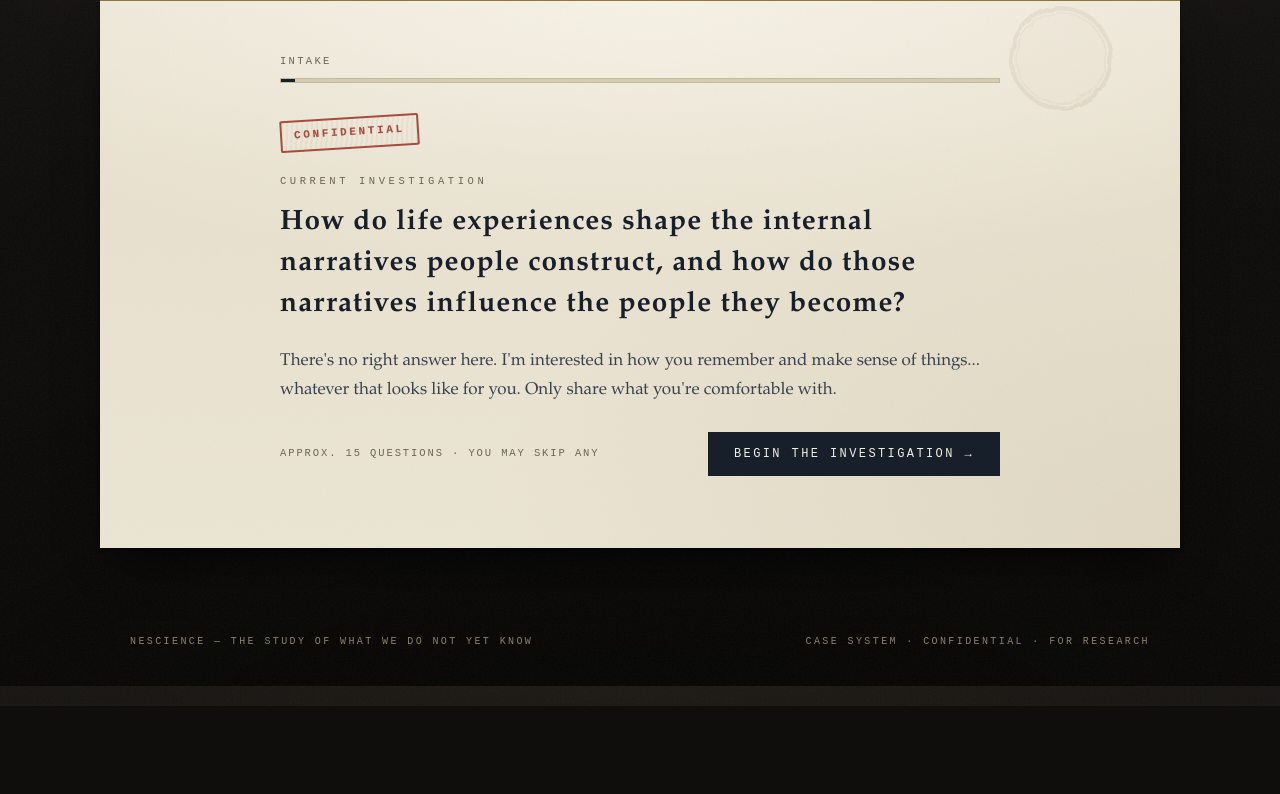
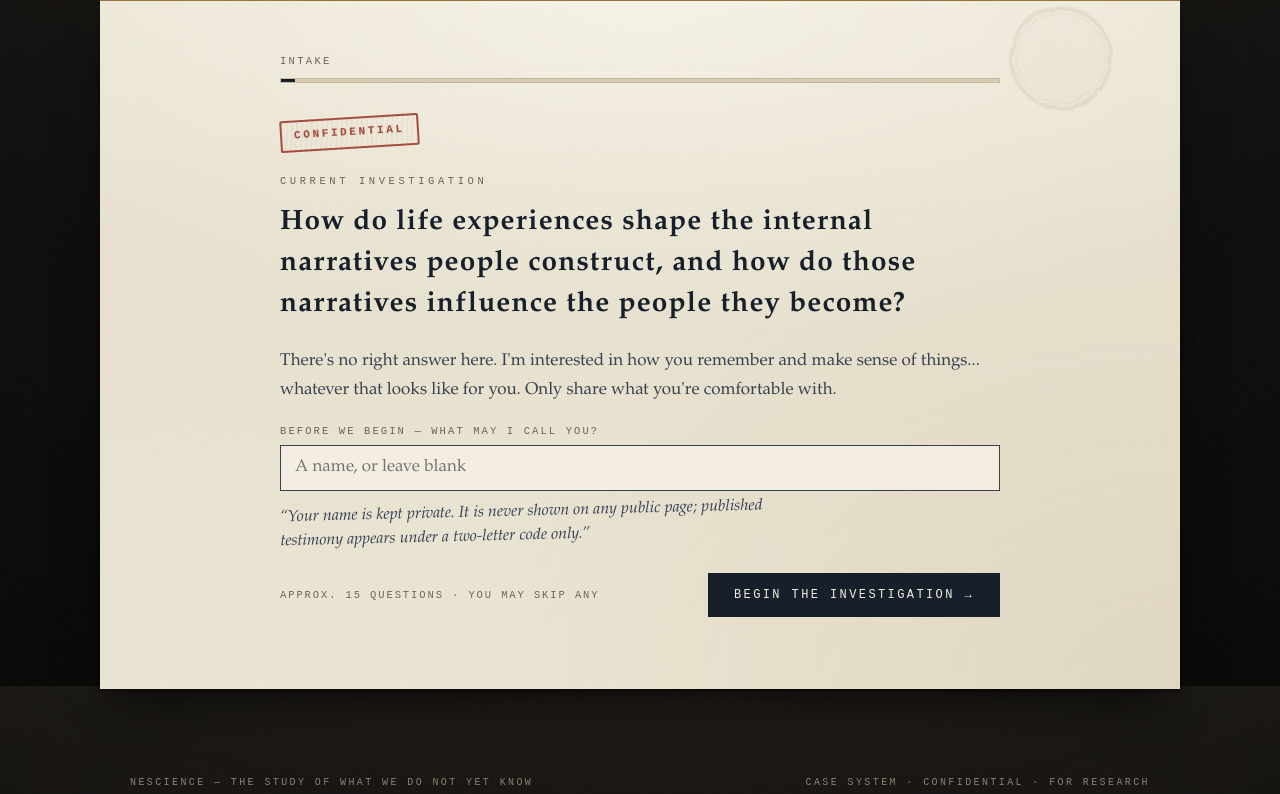
Before and after one commit to SahilSinghDiwan/nescience, a Flask app: page /interview in a window 1280 px wide. Shown: the part 114-908 px from the top of the page. Before the commit the page ends 820 px from the top, so only its background shows below. Run offline with Flask 3, Linux system fonts and the light colour scheme.

Commit message:
NESC-05: interview name field + publication consent, wired to identity
- Collect the participant's name up front; it is stamped into the private
  Case File via identity.apply_identity, never into public Participant
  Information. api_interview now assigns a code and records the publish choice.
- Interview stepper: private name input on the intro step; the seal step
  becomes a publication-consent choice (publish under a code / keep private);
  completion shows the CODE (not a name) and the publication outcome.
- Harden matcher to skip the Case File block so a private name can never
  enter matching or surface as evidence.
- protocol.py gains name/publication copy; Publication excluded from the
  question modules.
- Add test_privacy_routes.py (route-level consent/privacy guarantees).

Full suite: 29 passed.

Co-Authored-By: Claude Opus 4.8 <noreply@anthropic.com>

```diff
--- a/app.py
+++ b/app.py
@@ -36,7 +36,7 @@ def _module_order():
     sections that are not question modules."""
     return [
         name for name in INTERVIEW_PROTOCOL
-        if name not in ("Introduction", "Participant Information")
+        if name not in ("Introduction", "Participant Information", "Publication")
     ]
 
 
@@ -108,6 +108,7 @@ def interview():
         "interview.html",
         intro=INTERVIEW_PROTOCOL["Introduction"],
         participant_fields=INTERVIEW_PROTOCOL["Participant Information"],
+        publication=INTERVIEW_PROTOCOL["Publication"],
         modules=_numbered_protocol(),
     )
 
@@ -119,18 +120,31 @@ def api_interview():
         return jsonify({"error": "Invalid submission."}), 400
 
     record = _sanitise_interview(payload)
+
+    # Identity & consent (NESC-01/05): the real name is collected up front but
+    # kept private — it is stamped into the Case File block, never into the
+    # public Participant Information. A code is assigned from the records that
+    # already exist, and the participant's publication choice is recorded.
+    name = str(payload.get("name", ""))[:MAX_ANSWER_LEN].strip()
+    published = bool(payload.get("published", False))
+    existing = database.load_interviews()
+    code = identity.apply_identity(record, name, published, existing)
+
     database.save_interview(record)
 
-    interviews = database.load_interviews()
-    index = len(interviews) - 1
+    index = len(existing)  # position of the record just appended
     matches = match_interview(record)
 
     return jsonify(
         {
+            "code": code,
+            "published": published,
             "case_number": _case_number(index),
             "case_index": index,
             "matches": matches,
-            "archive_url": url_for("archive_case", index=index),
+            # Public link only exists once NESC-11 lands and only if published;
+            # None keeps the completion screen honest until then.
+            "public_url": None,
         }
     )
 
--- a/matcher.py
+++ b/matcher.py
@@ -54,14 +54,18 @@ def _signals_for(concept_name):
     return list(signals.items())
 
 
+# Blocks that are not testimony and must never enter matching: demographics
+# (so a country named 'Turkey' can't be mistaken for content) and the private
+# Case File block (real name, code, timestamp — never scan or surface these).
+_NON_TESTIMONY = ("Participant Information", "Case File")
+
+
 def _collect_answers(interview):
-    """Flatten every free-text answer in an interview into one blob.
-
-    Participant Information (age, country, ...) is skipped so a country
-    named 'Turkey' can't get mistaken for testimony content."""
+    """Flatten every free-text answer in an interview into one blob,
+    skipping the non-testimony blocks in `_NON_TESTIMONY`."""
     parts = []
     for module, responses in interview.items():
-        if module == "Participant Information":
+        if module in _NON_TESTIMONY:
             continue
         if isinstance(responses, dict):
             parts.extend(str(v) for v in responses.values())
--- a/protocol.py
+++ b/protocol.py
@@ -20,7 +20,31 @@ INTERVIEW_PROTOCOL = {
 
         "message":
 
-        "There's no right answer here. I'm interested in how you remember and make sense of things... whatever that looks like for you. Only share what you're comfortable with."
+        "There's no right answer here. I'm interested in how you remember and make sense of things... whatever that looks like for you. Only share what you're comfortable with.",
+
+        "name_prompt":
+
+        "Before we begin — what may I call you?",
+
+        "name_note":
+
+        "Your name is kept private. It is never shown on any public page; published testimony appears under a two-letter code only."
+
+    },
+
+    "Publication": {
+
+        "question":
+
+        "Would you like your responses displayed in the public archive?",
+
+        "note":
+
+        "Either way, your real name is never shown. If you publish, your responses appear under an anonymised two-letter code. If you decline, they are kept for the investigation only.",
+
+        "yes": "Yes — publish under a code",
+
+        "no": "No — keep private to the investigation"
 
     },
 
--- a/static/js/interview.js
+++ b/static/js/interview.js
@@ -61,6 +61,11 @@
   function collect() {
     var payload = { "Participant Information": {} };
 
+    // Name is private (NESC-01/05): sent top-level, never inside
+    // Participant Information, so it can't reach a public template.
+    var nameEl = stage.querySelector("[data-name]");
+    if (nameEl) payload.name = nameEl.value.trim();
+
     stage.querySelectorAll("[data-field]").forEach(function (input) {
       payload["Participant Information"][input.getAttribute("data-field")] = input.value.trim();
     });
@@ -121,31 +126,52 @@
     });
   }
 
-  function submit() {
-    var btn = document.getElementById("submit-btn");
+  var submitButtons = ["submit-publish", "submit-private"].map(function (id) {
+    return document.getElementById(id);
+  });
+
+  function submit(published, btn) {
     var err = document.getElementById("submit-error");
     err.style.display = "none";
-    btn.disabled = true;
+    submitButtons.forEach(function (b) { if (b) b.disabled = true; });
+    var original = btn.textContent;
     btn.textContent = "Filing…";
+
+    var payload = collect();
+    payload.published = !!published;
 
     fetch(postUrl, {
       method: "POST",
       headers: { "Content-Type": "application/json" },
-      body: JSON.stringify(collect()),
+      body: JSON.stringify(payload),
     })
       .then(function (r) {
         if (!r.ok) throw new Error("The bureau could not file the case.");
         return r.json();
       })
       .then(function (data) {
-        document.getElementById("done-number").textContent = data.case_number;
-        document.getElementById("view-case").setAttribute("href", data.archive_url);
+        document.getElementById("done-code").textContent = data.code || "—";
+        var pub = document.getElementById("done-publication");
+        var link = document.getElementById("view-case");
+        if (data.published) {
+          pub.textContent =
+            "Your testimony is published under the code " + (data.code || "") +
+            " — your name is not shown.";
+          if (data.public_url) {
+            link.setAttribute("href", data.public_url);
+            link.style.display = "";
+          }
+        } else {
+          pub.textContent =
+            "Your testimony is kept private to the investigation. " +
+            "It will not appear in the public archive.";
+        }
         renderLeads(data.matches);
         show(steps.indexOf(stage.querySelector('[data-step="done"]')));
       })
       .catch(function (e) {
-        btn.disabled = false;
-        btn.textContent = "Seal & file the case →";
+        submitButtons.forEach(function (b) { if (b) b.disabled = false; });
+        btn.textContent = original;
         err.textContent = e.message || "Something went wrong. Please try again.";
         err.style.display = "block";
       });
@@ -158,7 +184,12 @@
   stage.querySelectorAll("[data-back]").forEach(function (b) {
     b.addEventListener("click", function () { show(current - 1); });
   });
-  document.getElementById("submit-btn").addEventListener("click", submit);
+  submitButtons.forEach(function (b) {
+    if (!b) return;
+    b.addEventListener("click", function () {
+      submit(b.getAttribute("data-published") === "true", b);
+    });
+  });
 
   // Ctrl/Cmd+Enter advances from a textarea.
   stage.addEventListener("keydown", function (e) {
--- a/templates/interview.html
+++ b/templates/interview.html
@@ -18,6 +18,12 @@
     <div class="overline" style="margin-top:24px">{{ intro.title }}</div>
     <h1 class="qtext" style="font-size:28px">{{ intro.question }}</h1>
     <p class="prose">{{ intro.message }}</p>
+
+    <label class="field-label" for="participant-name">{{ intro.name_prompt }}</label>
+    <input type="text" id="participant-name" data-name autocomplete="off"
+           placeholder="A name, or leave blank">
+    <p class="marginalia" style="margin-top:8px; max-width:520px">{{ intro.name_note }}</p>
+
     <div class="controls">
       <span class="hint">Approx. 15 questions · you may skip any</span>
       <button class="btn" type="button" data-advance>Begin the investigation →</button>
@@ -55,30 +61,42 @@
     {% endfor %}
   {% endfor %}
 
-  <!-- Seal -->
+  <!-- Seal + publication consent -->
   <section class="step" data-step="seal">
     <div style="margin-top:20px"><div class="stamp">Ready to file</div></div>
     <h2 class="qtext" style="margin-top:24px; font-size:24px">That is the end of the interview.</h2>
     <p class="prose">
-      When you seal the file, your testimony is added to the record and cross-checked
-      against the concept atlas — the investigation looks for which questions of the mind
-      your account appears to touch.
+      When you file, your testimony is cross-checked against the concept atlas —
+      the investigation looks for which questions of the mind your account appears to touch.
     </p>
+
+    <div class="card" style="margin-top:22px">
+      <div class="card-head"><span>Publication</span><span>Consent</span></div>
+      <div class="card-body">
+        <p class="serif" style="font-size:19px; margin:0 0 10px; color:var(--ink)">{{ publication.question }}</p>
+        <p class="marginalia" style="margin:0 0 18px; max-width:560px">{{ publication.note }}</p>
+        <div class="controls" style="margin-top:0; gap:14px; flex-wrap:wrap">
+          <button class="btn" type="button" id="submit-publish" data-published="true">{{ publication.yes }} →</button>
+          <button class="btn btn-ghost" type="button" id="submit-private" data-published="false">{{ publication.no }} →</button>
+        </div>
+      </div>
+    </div>
+
     <div class="controls">
       <button class="btn btn-ghost" type="button" data-back>← Back</button>
-      <button class="btn" type="button" id="submit-btn">Seal &amp; file the case →</button>
     </div>
     <p class="muted" id="submit-error" style="color:var(--stamp); margin-top:14px; display:none"></p>
   </section>
 
   <!-- Completion (filled by JS) -->
   <section class="step" data-step="done">
-    <div class="overline">Case filed</div>
-    <h1 class="display" style="font-size:44px">CASE <span id="done-number" class="case-no">—</span></h1>
-    <p class="prose">Your testimony is on record. Cross-checking against the concept atlas returned the following leads.</p>
+    <div class="overline">Testimony filed</div>
+    <h1 class="display" style="font-size:44px">CODE <span id="done-code" class="case-no">—</span></h1>
+    <p class="prose" id="done-publication">Your testimony is on record.</p>
+    <p class="prose" style="margin-top:-6px">Cross-checking against the concept atlas returned the following leads.</p>
     <div id="leads" class="grid" style="margin-top:26px"></div>
     <div class="controls" style="margin-top:32px">
-      <a class="btn btn-ghost" id="view-case" href="#">Read the case file →</a>
+      <a class="btn btn-ghost" id="view-case" href="#" style="display:none">Read the public record →</a>
       <a class="btn" href="{{ url_for('atlas_index') }}">Explore the atlas →</a>
     </div>
   </section>
```
Also changed, not shown: test_privacy_routes.py (added, +83 -0 lines).
